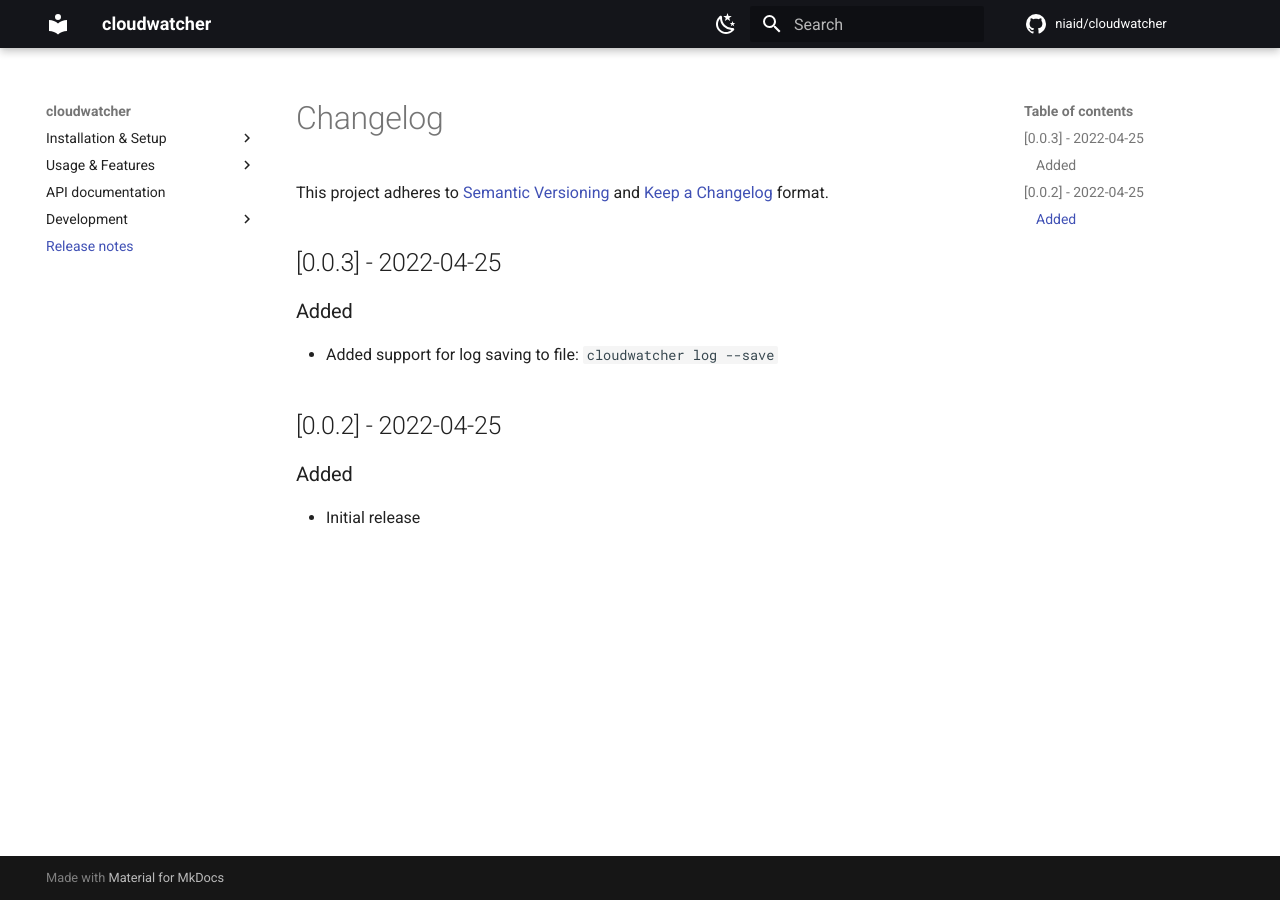
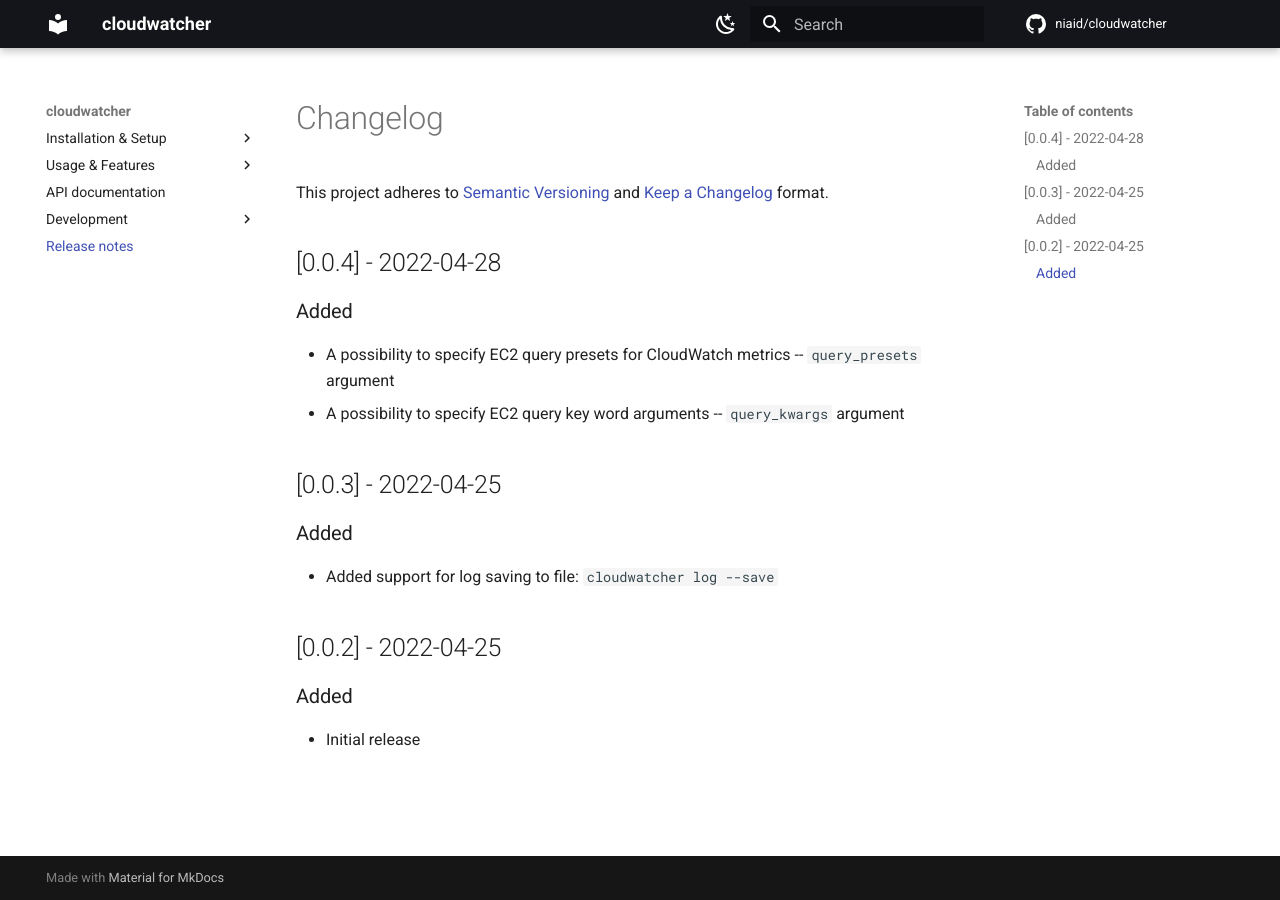
Before and after one commit to niaid/cloudwatcher, an MkDocs documentation site: the page built from docs/changelog.md, in a window 1280 px wide. Built offline with MkDocs 1.6.1 and Material for MkDocs 9.7.7, drawn with Linux system fonts in a browser that asks for light colours; comment, search, counter and statistics services are not loaded.

Commit message:
release notes

```diff
--- a/docs/changelog.md
+++ b/docs/changelog.md
@@ -1,6 +1,13 @@
 # Changelog
 
 This project adheres to [Semantic Versioning](https://semver.org/spec/v2.0.0.html) and [Keep a Changelog](https://keepachangelog.com/en/1.0.0/) format.
+
+## [0.0.4] - 2022-04-28
+
+### Added
+
+- A possibility to specify EC2 query presets for CloudWatch metrics -- `query_presets` argument
+- A possibility to specify EC2 query key word arguments -- `query_kwargs` argument
 
 ## [0.0.3] - 2022-04-25
 
```
